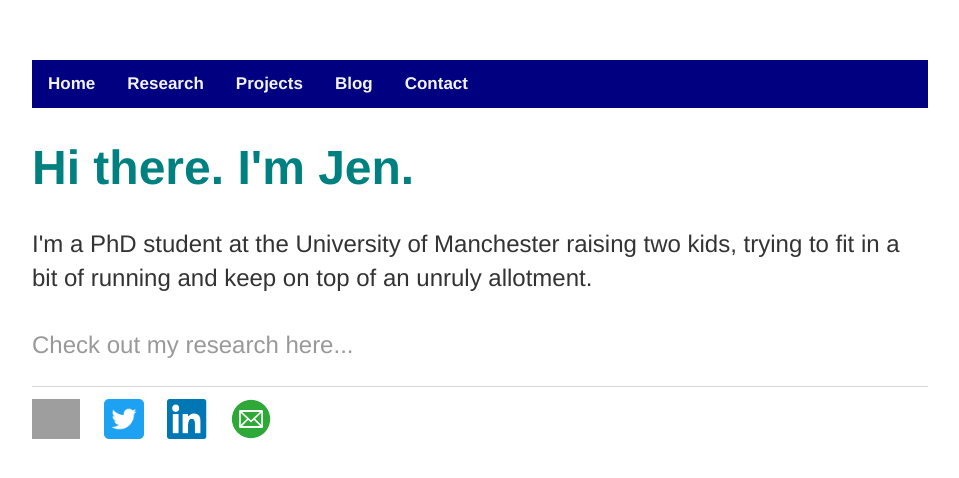
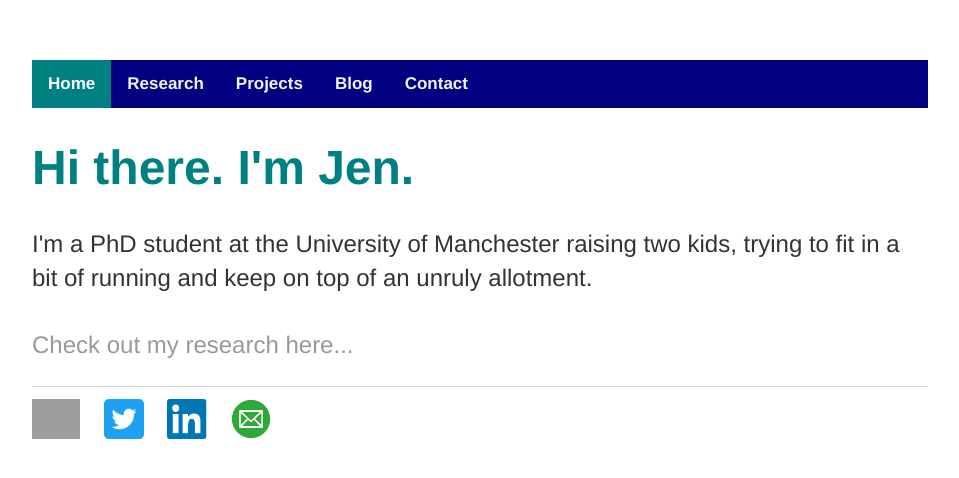
Before and after one commit to jendmurphy/jendmurphy.github.io, a Jekyll site: the page built from index.html, in a window 1280 px wide. Shown: the top 478 px of the page, without its empty margins (160-1119 px from the left). Built offline with Jekyll 4.4.1, drawn with Linux system fonts in a browser that asks for light colours; grey boxes are pictures that could not be loaded.

Commit message:
Update default.html

```diff
--- a/_layouts/default.html
+++ b/_layouts/default.html
@@ -8,7 +8,7 @@
 		<body>
 
  <div class="topnav">
-  <a href="jendmurphy.github.io/">Home</a>
+  <a class="active" href="https://jendmurphy.github.io">Home</a>
   <a href="/research">Research</a>
   <a href="/projects">Projects</a>
   <a href="/blog">Blog</a>
```
